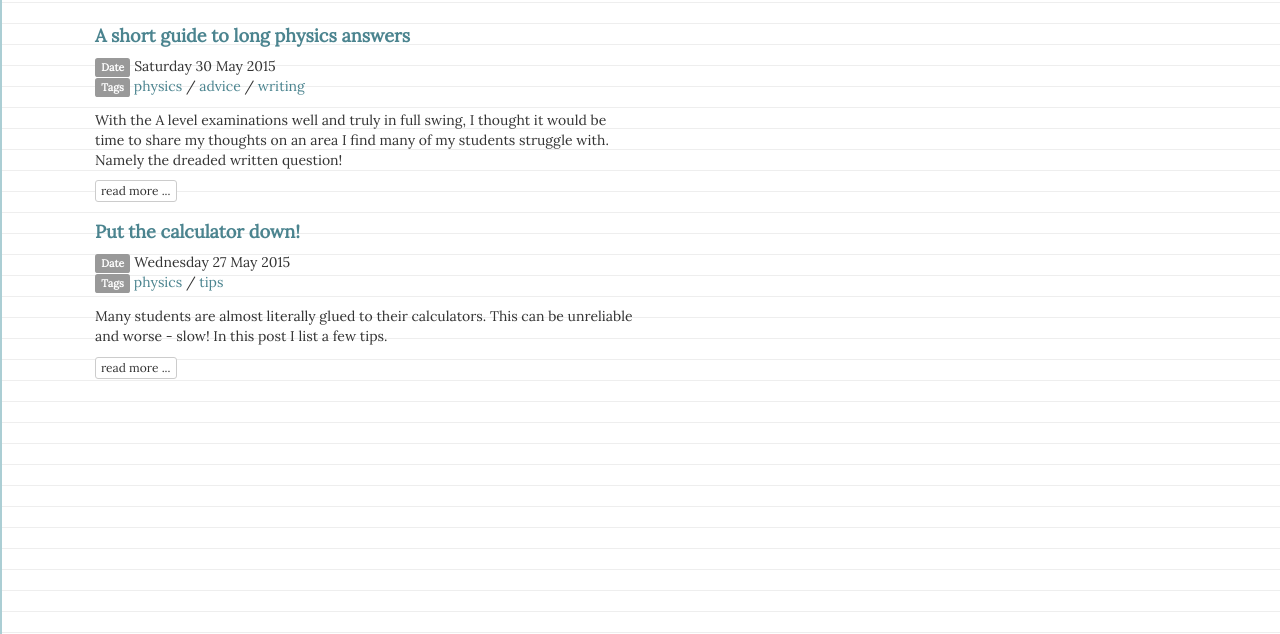
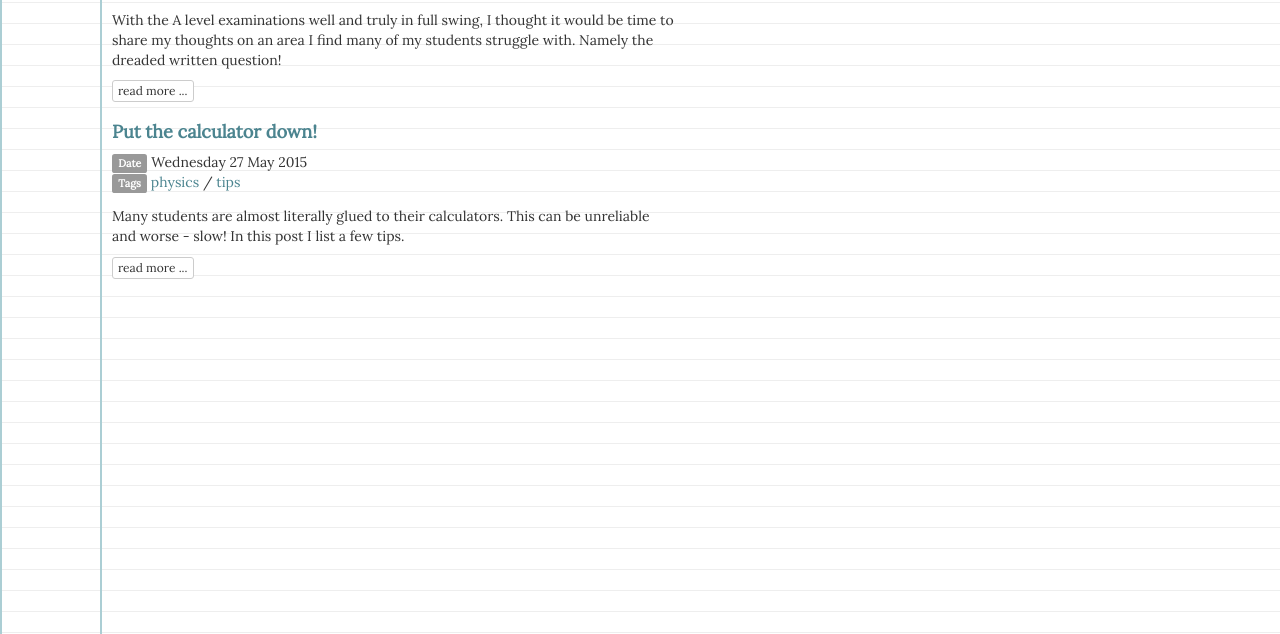
Before and after one commit to marksbrown/legup.london, a plain HTML site: page index.html in a window 1280 px wide. Shown: the part 166-800 px from the top of the page. Drawn offline with Linux system fonts and the light colour scheme.

Commit message:
Put css in media query - mobile first - for doing the left margin

```diff
--- a/theme/css/style.css
+++ b/theme/css/style.css
@@ -26,8 +26,7 @@
 
 
 body {
-    padding-top: 100px;
-    font-family: 'Lora', serif;
+  font-family: 'Lora', serif;
   background-color: #fff;
   background-image:
   linear-gradient(#eee .1em, transparent .1em);
@@ -256,6 +255,22 @@ figure.floatcenter, .align-center {
     padding: 0px;
 }
 
+
+/*Vertical Rule*/
 body, html {
   height:100%;
 }
+
+
+@media screen and (min-width: 920px) {
+  .main-wrapper {
+    height:100%;
+    margin-left:100px;
+    border-left:2px solid #abced4;
+}
+
+.container {
+    margin-left:10px;
+    padding-left:0;
+  }
+}
```
